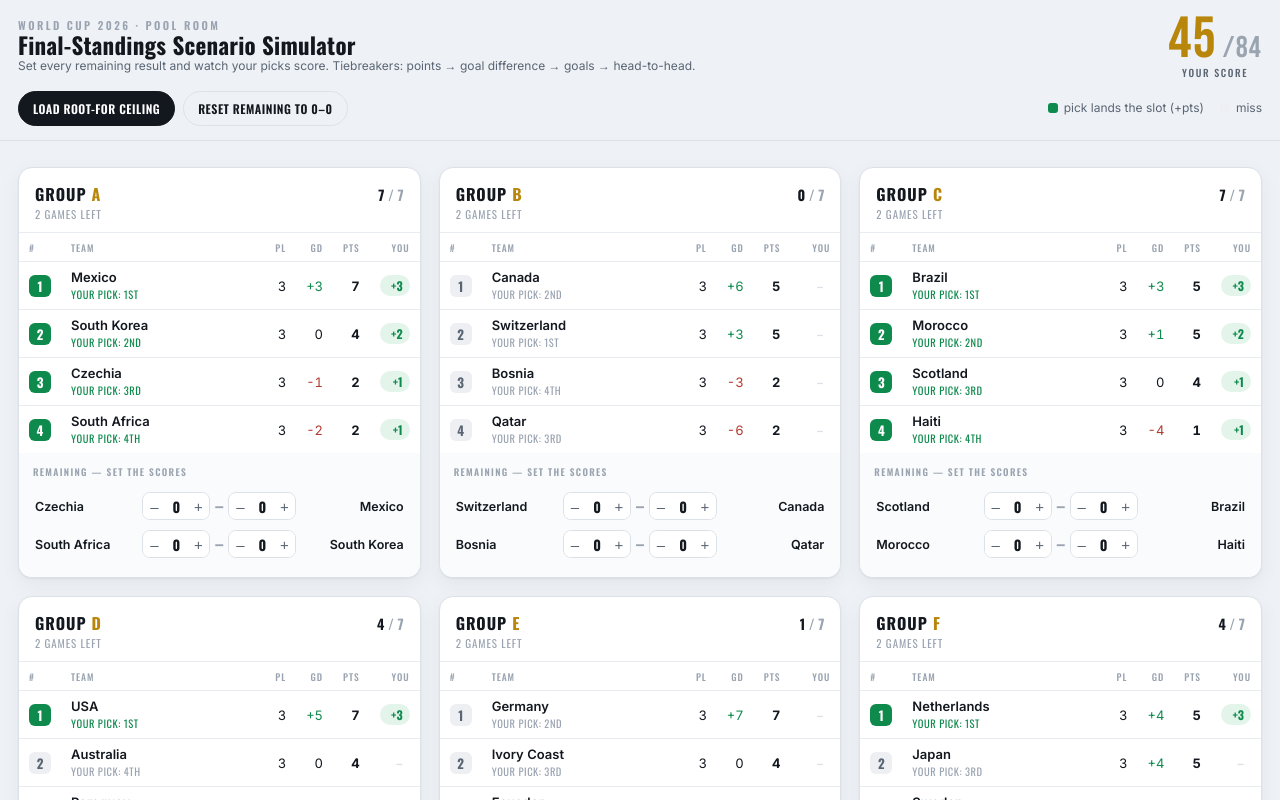
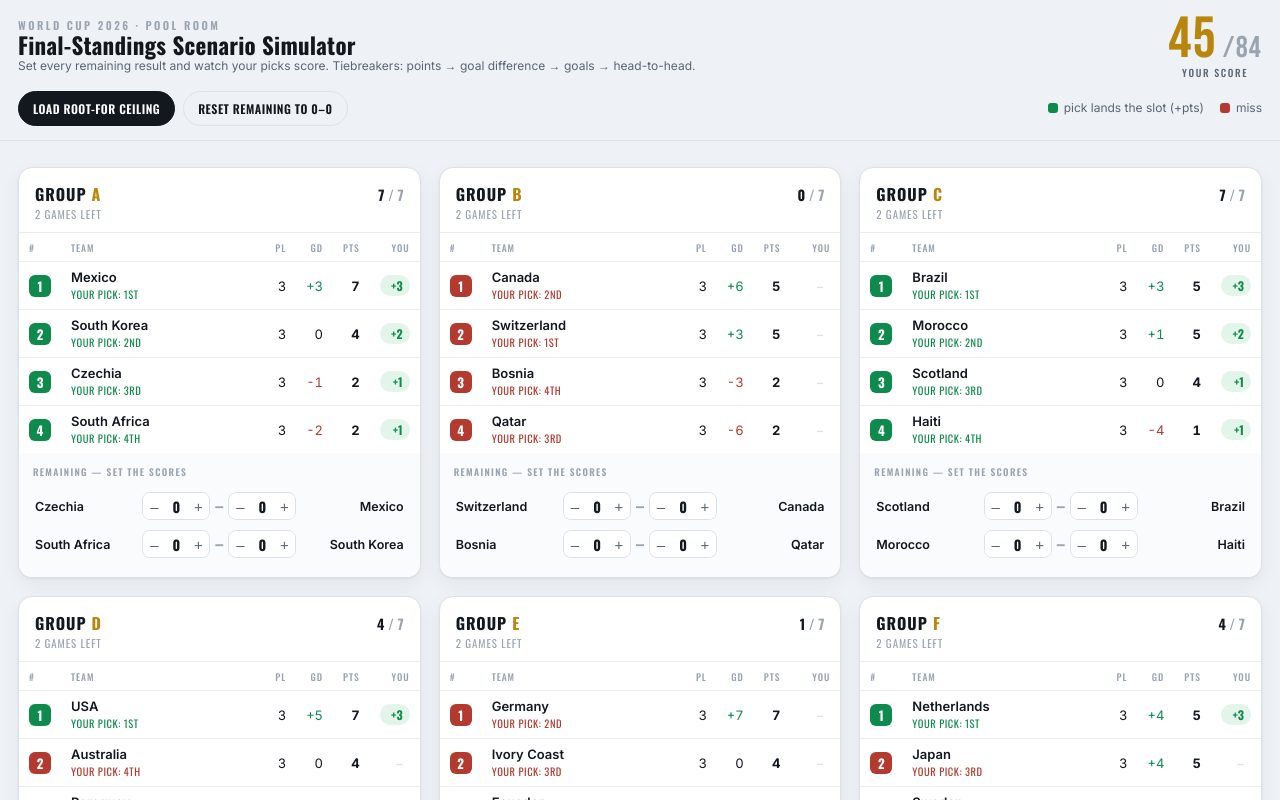
Before and after one commit to davidsebo/worldcup, a React (Vite) app: page / in a window 1280 px wide. Shown: the top 800 px of the page. Built offline with nearby package versions, Linux system fonts and the light colour scheme.

Commit message:
Show incorrect picks in red

```diff
--- a/src/App.jsx
+++ b/src/App.jsx
@@ -86,7 +86,7 @@
             const correct = group.picks[idx] === r.code
             const predIdx = group.picks.indexOf(r.code)
             return (
-              <tr key={r.code} className={correct ? 'correct' : ''}>
+              <tr key={r.code} className={correct ? 'correct' : 'wrong'}>
                 <td className="l">
                   <span className="rank">{idx + 1}</span>
                 </td>
@@ -177,7 +177,7 @@
               (+pts)
             </span>
             <span className="swatch">
-              <span className="dot" style={{ background: '#EDEFF3' }}></span>miss
+              <span className="dot" style={{ background: 'var(--red)' }}></span>miss
             </span>
           </div>
         </div>
--- a/src/index.css
+++ b/src/index.css
@@ -280,6 +280,13 @@
 tr.correct .pick-note {
   color: var(--green);
 }
+tr.wrong .rank {
+  background: var(--red);
+  color: #fff;
+}
+tr.wrong .pick-note {
+  color: var(--red);
+}
 .ptspill {
   display: inline-block;
   min-width: 30px;
```
